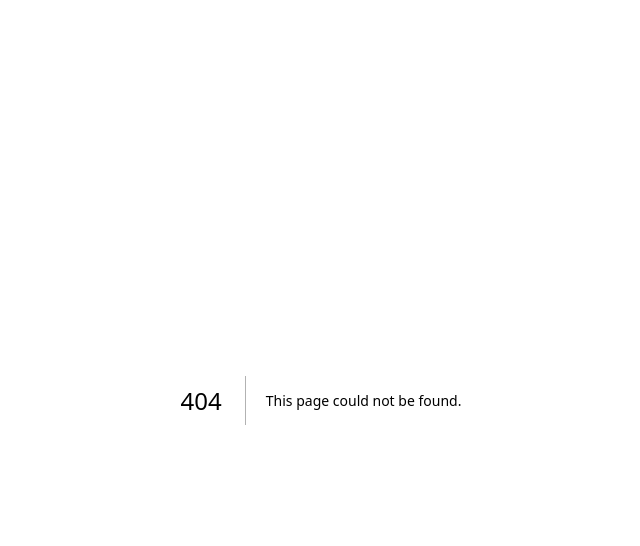
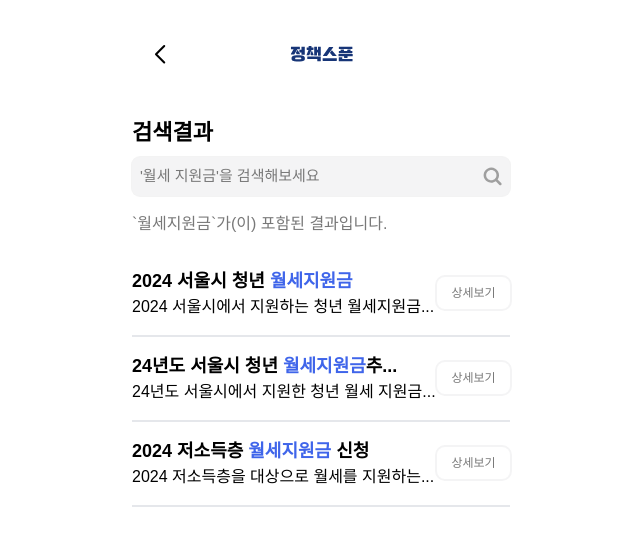
Before and after one commit to DNDHackathon-choonsik/policy-spoon-FE, a Next.js app: page /search in a window 1280 px wide. Before the commit this address had no page. Shown: the top 546 px of the page, without its empty margins (319-959 px from the left). Built offline with nearby package versions, Linux system fonts and the light colour scheme; a web font is replaced by a local one.

Commit message:
feat: 검색 기능 추가

```diff
--- /dev/null
+++ b/src/app/search/page.tsx
@@ -0,0 +1,81 @@
+"use client";
+import Logo from "@/svgs/spoonLogo.svg";
+import BackSpaceArrow from "@/svgs/BackSpaceArrow.svg";
+import TopBottomBarTemplate from "@/components/Template/TopBottomBarPage";
+import BasicInput from "@/components/Input/BasicInput";
+import Search from "@/svgs/search.svg";
+import Button from "@/components/Button/Button";
+import Box from "@/components/Box/Box";
+
+const Page = () => {
+  return (
+    <>
+      <TopBottomBarTemplate
+        _topNode={
+          <div className="relative flex h-full w-full items-center bg-transparent">
+            <div className="absolute left-[22px] [&>svg>path]:stroke-black">
+              <BackSpaceArrow />
+            </div>
+            <div className="flex flex-1 justify-center text-[16px] font-bold text-primary-300">
+              <Logo />
+            </div>
+          </div>
+        }
+        _bottomNode={<></>}
+        _contentDivProps={{ className: "bg-white" }}
+      >
+        <h1 className="font-semibold text-[22px] py-2">검색결과</h1>
+        <BasicInput
+          _state="default"
+          className="bg-[#F4F4F5]"
+          _inputProps={{
+            placeholder: "'월세 지원금'을 검색해보세요",
+          }}
+          _rightNode={<Search />}
+          _onChange={() => {}}
+          _value=""
+        />
+        <p className="py-4 text-[16px] font-medium text-[#787878]">
+          `월세지원금`가(이) 포함된 결과입니다.
+        </p>
+        <div className="flex justify-between items-center border-b-2 py-4">
+          <div className="flex flex-col">
+            <h1 className="text-[18px] font-semibold">
+              2024 서울시 청년{" "}
+              <span className="text-[#3F65EA]">월세지원금</span>
+            </h1>
+            <p>2024 서울시에서 지원하는 청년 월세지원금...</p>
+          </div>
+          <Box className="flex text-[12px] font-medium justify-center items-center rounded-[8px] w-[73px] h-[32px] text-[#787878] ring-2 ring-[#F4F4F5]">
+            상세보기
+          </Box>
+        </div>
+        <div className="flex justify-between items-center border-b-2 py-4">
+          <div className="flex flex-col">
+            <h1 className="text-[18px] font-semibold">
+              24년도 서울시 청년{" "}
+              <span className="text-[#3F65EA]">월세지원금</span>추...
+            </h1>
+            <p>24년도 서울시에서 지원한 청년 월세 지원금...</p>
+          </div>
+          <Box className="flex text-[12px] font-medium justify-center items-center rounded-[8px] w-[73px] h-[32px] text-[#787878] ring-2 ring-[#F4F4F5]">
+            상세보기
+          </Box>
+        </div>
+        <div className="flex justify-between items-center border-b-2 py-4">
+          <div className="flex flex-col">
+            <h1 className="text-[18px] font-semibold">
+              2024 저소득층 <span className="text-[#3F65EA]">월세지원금</span>{" "}
+              신청
+            </h1>
+            <p>2024 저소득층을 대상으로 월세를 지원하는...</p>
+          </div>
+          <Box className="flex text-[12px] font-medium justify-center items-center rounded-[8px] w-[73px] h-[32px] text-[#787878] ring-2 ring-[#F4F4F5]">
+            상세보기
+          </Box>
+        </div>
+      </TopBottomBarTemplate>
+    </>
+  );
+};
+export default Page;
```
